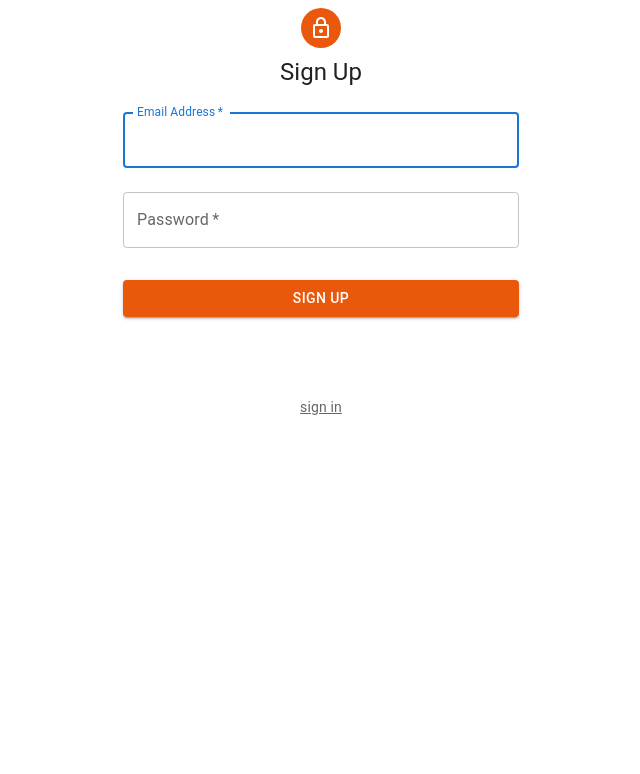
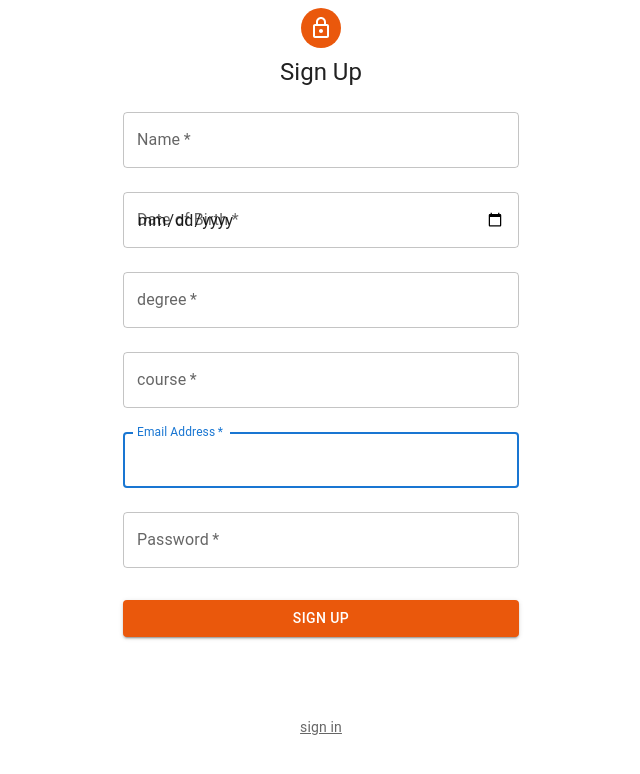
Before and after one commit to mohitarora8181/placement-cell, a React (Create React App) app: page /sign-up in a window 1280 px wide. Shown: the top 774 px of the page, without its empty margins (319-959 px from the left). Built offline with nearby package versions, Linux system fonts and the light colour scheme; no server answers.

Commit message:
Added fields for sign up

```diff
--- a/src/pages/SignUp.jsx
+++ b/src/pages/SignUp.jsx
@@ -22,10 +22,16 @@ const SignUp = () => {
   const firebase = useContext(FirebaseContext);
 
   const navigate = useNavigate()
+  const [name, setName] = useState('');
+  const [degree, setDegree] = useState('');
+  const [course, setCourse] = useState('');
+  const [dob, setDob] = useState(null);
+  const [cgpa, setCGPA] = useState('');
 
   const [email, setEmail] = useState('')
   const [password, setPassword] = useState('')
   const [error, setError] = useState('')
+
 
   const handleSignUp = async(e) => {
     e.preventDefault();
@@ -54,6 +60,63 @@ const SignUp = () => {
           style={{ width: '100%', marginTop: '8px' }}
           onSubmit={handleSignUp}
         >
+            <TextField
+            variant='outlined'
+            margin='normal'
+            required
+            fullWidth
+            name='name'
+            label='Name'
+            type='text'
+            id='name'
+            autoComplete='current-password'
+            value={name}
+            onChange={(e) => setName(e.target.value)}
+          />
+
+<TextField
+            variant='outlined'
+            margin='normal'
+            required
+            fullWidth
+            name='dob'
+            label='Date of Birth'
+            type='date'
+            id='dob'
+            // autoComplete='current-password'
+            value={dob}
+            onChange={(e) => setDob(e.target.value)}
+          />
+
+<TextField
+            variant='outlined'
+            margin='normal'
+            required
+            fullWidth
+            name='degree'
+            label='degree'
+            type='text'
+            id='degree'
+            // autoComplete='current-password'
+            value={degree}
+            onChange={(e) => setDegree(e.target.value)}
+          />
+
+<TextField
+            variant='outlined'
+            margin='normal'
+            required
+            fullWidth
+            name='course'
+            label='course'
+            type='type'
+            id='text'
+            // autoComplete='current-password'
+            value={course}
+            onChange={(e) => setCourse(e.target.value)}
+          />
+
+
           <TextField
             variant='outlined'
             margin='normal'
@@ -80,10 +143,7 @@ const SignUp = () => {
             value={password}
             onChange={(e) => setPassword(e.target.value)}
           />
-          {/* <FormControlLabel
-            control={<Checkbox value="remember" color="primary" />}
-            label="Remember me"
-          /> */}
+
           <Button
             sx={{ background: '#ea580c' }}
             type='submit'
@@ -94,18 +154,7 @@ const SignUp = () => {
           >
             Sign Up
           </Button>
-          {/* <Grid container>
-            <Grid item xs>
-              <Link href="#" variant="body2">
-                Forgot password?
-              </Link>
-            </Grid>
-            <Grid item>
-              <Link href="#" variant="body2">
-                {"Don't have an account? Sign Up"}
-              </Link>
-            </Grid>
-          </Grid> */}
+
           {error && (
             <Typography
               variant='body2'
```
